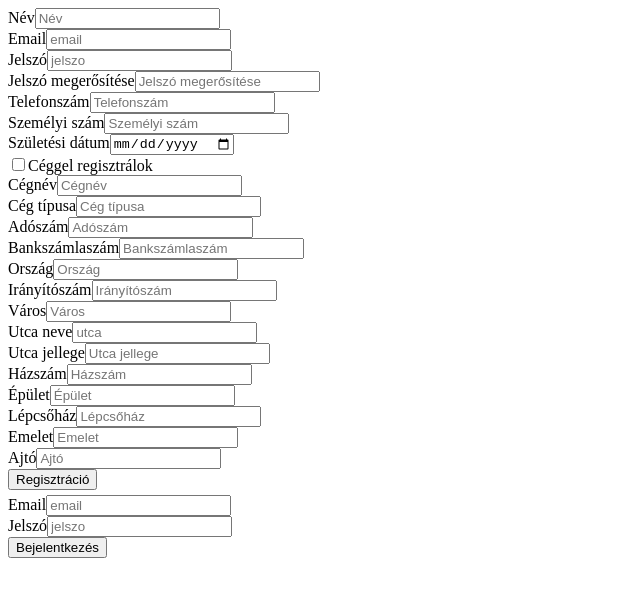
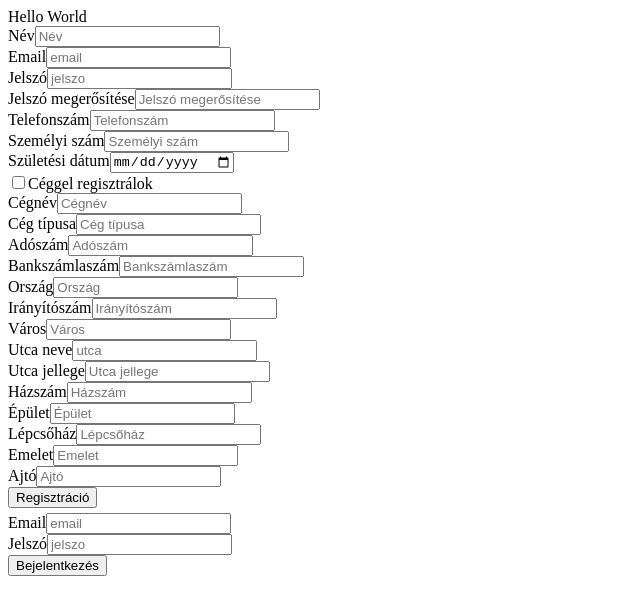
Before and after one commit to KovacsBalazs-Lefti/EandBPodcastStudio-frontend, a React (Vite) app: page / in a window 1280 px wide. Shown: the top 614 px of the page, without its empty margins (0-640 px from the left). Built offline with nearby package versions, Linux system fonts and the light colour scheme.

Commit message:
Navbar es layout komponensek létrehozása

```diff
--- a/src/App.jsx
+++ b/src/App.jsx
@@ -1,9 +1,10 @@
 
 import { useEffect, useState } from 'react';
 import './App.css'
-import LoginForm from './components/LoginForm';
-import RegisterForm from './components/RegisterForm';
-import UserProfile from './components/UserProfile';
+import LoginForm from './pages/LoginForm';
+import RegisterForm from './pages/RegisterForm';
+import UserProfile from './pages/UserProfile';
+import { RouterProvider, createBrowserRouter } from 'react-router-dom';
 
 function App () {
   const apiUrl ="http://localhost:8000/api";
@@ -11,7 +12,16 @@ function App () {
   const [token, setToken] = useState('');
   const [userData, setUserData] = useState(null);
 
+  const router = createBrowserRouter([{
+  path: "/",
+  element: <div>Hello World</div>
+  },
+  {
+    path: "/rolunk",
+    element: <div>Rólunk</div>
+  }
 
+]);
 
   useEffect(() => {
     const storedToken = localStorage.getItem("token");
@@ -107,17 +117,23 @@ const logoutEverywhere = async () => {
   }
 }
 
-  return (<main>
+  return (
 
-    {userData != null ?
-      <UserProfile user={userData} logoutClick={logout} logoutEverywhereClick={logoutEverywhere} />
-      :
-      <>
-      <RegisterForm/>
-      <LoginForm onSubmit={login}/>
-      </>
-    }
-  </main>  );
+  <div>
+    <RouterProvider router={router}/>
+    <main>
+      {userData != null ? (
+        <UserProfile user={userData} logoutClick={logout} logoutEverywhereClick={logoutEverywhere} />
+      )  : (
+        <>
+        <RegisterForm/>
+        <LoginForm onSubmit={login}/>
+        </>
+      )}
+    </main>
+  </div>
+
+  );
 }
 
 export default App ;
```
Also changed, not shown: src/pages/LoginForm.jsx (renamed from src/components/LoginForm.jsx), src/pages/RegisterForm.jsx (renamed from src/components/RegisterForm.jsx), src/pages/UserProfile.jsx (renamed from src/components/UserProfile.jsx).
